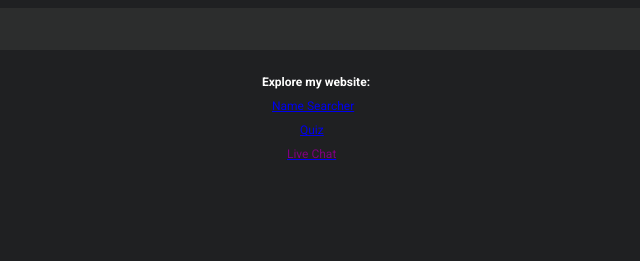
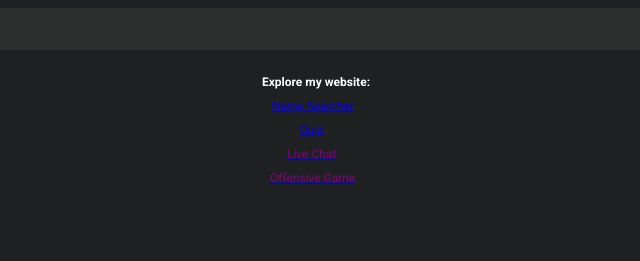
Before and after one commit to Colyer1/officalpersonalwebsite, a plain HTML site: page index.html in a window 1280 px wide. Shown: the top 261 px of the page, 324-964 px from the left. Drawn offline with Linux system fonts and the light colour scheme.

Commit message:
Update index.html

```diff
--- a/index.html
+++ b/index.html
@@ -52,6 +52,9 @@
         <div class="server-link">
           <a href="liveserver.html" target="_blank"><span style="color: purple;">Live Chat</span></a>
         </div>
+        <div class="game-link" style="margin-top: 10px; margin-left: 8px;">
+          <a href="game.html" target="_blank"><span style="color: purple;">Offensive Game</span></a>
+        </div>
       </div>
     </section>
     <div class="contact-form">
```
